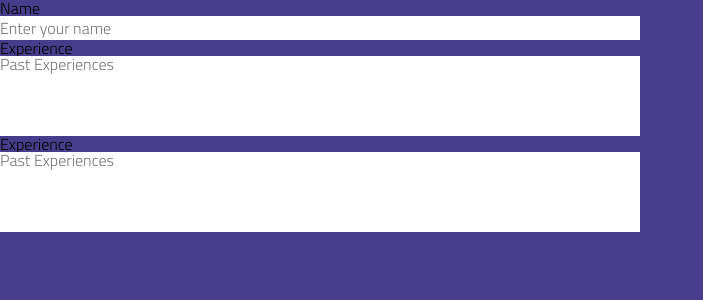
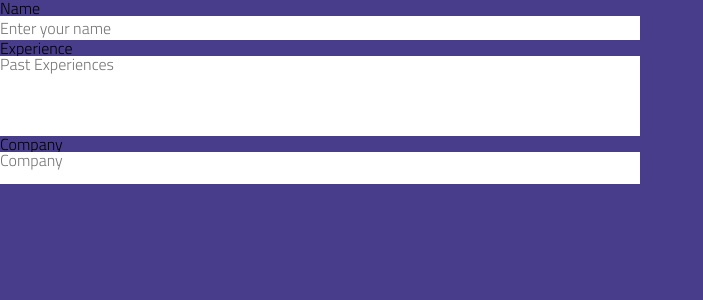
Before and after one commit to iversson-estudos/CV_Editor, a React (Vite) app: page / in a window 1280 px wide. Both pictures are taken after a click on the button "Lets Go". Shown: the top 300 px of the page, without its empty margins (0-703 px from the left). Built offline with nearby package versions, Linux system fonts and the light colour scheme.

Commit message:
Mine components now accept size as an argument, which defines their height

```diff
--- a/src/components/TextInput.jsx
+++ b/src/components/TextInput.jsx
@@ -1,9 +1,19 @@
 import React from "react";
 
-export function TextInput({name,type,inputClass,label,divClass,placeHolder='...'}) {
-    return (
-    <div className={divClass}>
+export function TextInput({name,type,size,label,divClass,placeHolder='...'}) {
+
+  const divStyle = {
+    display:'flex',
+    flexDirection:'column'
+  }
+
+  const inputStyle = {
+    height:`${size}px`
+  };
+
+  return (
+    <div className={divClass} style={divStyle}>
       <label htmlFor={name}>{label}</label>
-      <input name={name} type={type} id={name} placeholder={placeHolder} className={inputClass}/>
+      <input name={name} type={type} id={name} placeholder={placeHolder} style={inputStyle}/>
     </div>
 )}
--- a/src/components/TextLabeled.jsx
+++ b/src/components/TextLabeled.jsx
@@ -1,9 +1,19 @@
 import React from "react";
 
-export function TextLabeled({name,type,textClass,label,divClass,placeHolder='...'}) {
-    return (
-    <div className={divClass}>
+export function TextLabeled({name,type,size,label,divClass,placeHolder='...'}) {
+
+  const divStyle = {
+    display:'flex',
+    flexDirection:'column'
+  }
+const inputStyle = {
+  height:`${size}px`
+};
+
+
+  return (
+    <div className={divClass} style={divStyle}>
       <label htmlFor={name}>{label}</label>
-      <textarea name={name} type={type} id={name} placeholder={placeHolder} className={textClass}/>
+      <textarea name={name} type={type} id={name} placeholder={placeHolder} style={inputStyle}/>
     </div>
 )}
--- a/src/pages/app/App.jsx
+++ b/src/pages/app/App.jsx
@@ -7,10 +7,10 @@ export default function App () {
        <div className={styles.appContainer}>
           <div className={styles.inputsContainer}>
           <form>
-            <TextInput  divClass={styles.name} name='name' label='Name' placeHolder='Enter your name' type='text' inputClass={styles.input}/>
+            <TextInput  divClass={styles.name} name='name' label='Name' placeHolder='Enter your name' type='text' />
             <div className={styles.experienceContainer}>
-                <TextLabeled divClass={styles.experience} name='experience' placeHolder='Past Experiences' label='Experience' textClass={[styles.input,styles.inputBig].join(' ')} />
-                <TextLabeled divClass={styles.experience} name='experience' placeHolder='Past Experiences' label='Experience' textClass={[styles.input,styles.inputBig].join(' ')} />
+                <TextLabeled divClass={styles.experience} name='experience' placeHolder='Past Experiences' label='Experience' size={80}/>
+                <TextLabeled divClass={styles.experience} name='experience' placeHolder='Company' label='Company'  />
             </div>
           </form>
        </div>
--- a/src/pages/app/App.module.css
+++ b/src/pages/app/App.module.css
@@ -14,13 +14,19 @@
         display: flex;
         flex-direction: column;
 
-        > *,> * *{
-            display: flex;
-            flex-direction: column;
+        .input{
+            padding: 8px;
+            margin: 8px 0 8px 0;
         }
 
         .inputBig{
                 height: 80px;
         }
+
+        .experienceContainer{
+
+        }
+
+
     }
 }
```
